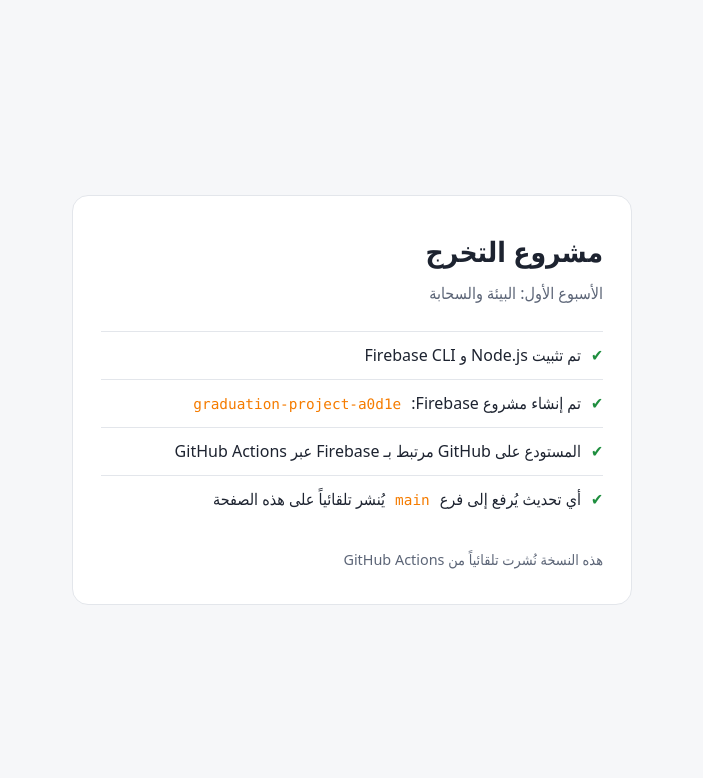
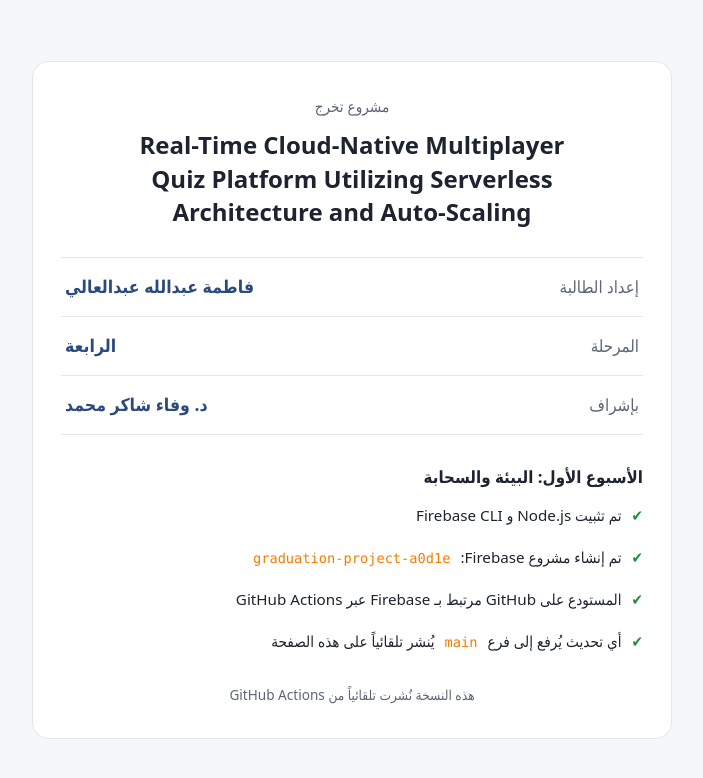
Before and after one commit to fatimaproject2003/graduation-project, a plain HTML site: page public/index.html in a window 1280 px wide. Shown: the whole page, without its empty margins (288-991 px from the left). Drawn offline with Linux system fonts and the light colour scheme.

Commit message:
Add project title, student and supervisor names to the site

```diff
--- a/public/index.html
+++ b/public/index.html
@@ -3,13 +3,15 @@
 <head>
   <meta charset="utf-8">
   <meta name="viewport" content="width=device-width, initial-scale=1">
-  <title>مشروع التخرج</title>
+  <title>Real-Time Cloud-Native Multiplayer Quiz Platform</title>
+  <meta name="description" content="مشروع تخرج: فاطمة عبدالله عبدالعالي، بإشراف د. وفاء شاكر محمد">
   <style>
     :root {
       --bg: #f6f7f9;
       --card: #ffffff;
       --text: #1d2330;
       --muted: #5c6577;
+      --value: #2c4a7c;
       --accent: #f57c00;
       --ok: #1e8e3e;
       --border: #e3e6eb;
@@ -20,6 +22,7 @@
         --card: #1b2029;
         --text: #e8ebf0;
         --muted: #9aa3b2;
+        --value: #8fb3ec;
         --accent: #ffa040;
         --ok: #4cc26b;
         --border: #2a313d;
@@ -39,21 +42,46 @@
     }
     main {
       width: 100%;
-      max-width: 560px;
+      max-width: 640px;
       background: var(--card);
       border: 1px solid var(--border);
       border-radius: 16px;
       padding: 32px 28px;
     }
-    h1 { margin: 0 0 4px; font-size: 1.75rem; }
-    .sub { margin: 0 0 24px; color: var(--muted); }
+    .kicker {
+      margin: 0 0 8px;
+      color: var(--muted);
+      font-size: 0.95rem;
+      text-align: center;
+    }
+    h1 {
+      margin: 0 0 28px;
+      font-size: 1.5rem;
+      line-height: 1.4;
+      text-align: center;
+      direction: ltr;
+      text-wrap: balance;
+    }
+    .info { margin: 0 0 28px; }
+    .row {
+      display: flex;
+      justify-content: space-between;
+      align-items: baseline;
+      gap: 16px;
+      padding: 14px 4px;
+      border-top: 1px solid var(--border);
+    }
+    .row:last-child { border-bottom: 1px solid var(--border); }
+    .row dt { color: var(--muted); font-size: 1.05rem; }
+    .row dd { margin: 0; color: var(--value); font-weight: 700; font-size: 1.1rem; }
+    h2 { margin: 0 0 4px; font-size: 1.05rem; }
     ul { list-style: none; padding: 0; margin: 0; }
     li {
       display: flex;
       gap: 10px;
       align-items: baseline;
-      padding: 10px 0;
-      border-top: 1px solid var(--border);
+      padding: 8px 0;
+      font-size: 0.95rem;
     }
     li::before { content: "✔"; color: var(--ok); font-weight: 700; }
     code {
@@ -63,13 +91,21 @@
       font-size: 0.9em;
       color: var(--accent);
     }
-    footer { margin-top: 24px; color: var(--muted); font-size: 0.9rem; }
+    footer { margin-top: 20px; color: var(--muted); font-size: 0.85rem; text-align: center; }
   </style>
 </head>
 <body>
   <main>
-    <h1>مشروع التخرج</h1>
-    <p class="sub">الأسبوع الأول: البيئة والسحابة</p>
+    <p class="kicker">مشروع تخرج</p>
+    <h1>Real-Time Cloud-Native Multiplayer Quiz Platform Utilizing Serverless Architecture and Auto-Scaling</h1>
+
+    <dl class="info">
+      <div class="row"><dt>إعداد الطالبة</dt><dd>فاطمة عبدالله عبدالعالي</dd></div>
+      <div class="row"><dt>المرحلة</dt><dd>الرابعة</dd></div>
+      <div class="row"><dt>بإشراف</dt><dd>د. وفاء شاكر محمد</dd></div>
+    </dl>
+
+    <h2>الأسبوع الأول: البيئة والسحابة</h2>
     <ul>
       <li>تم تثبيت Node.js و Firebase CLI</li>
       <li>تم إنشاء مشروع Firebase: <code>graduation-project-a0d1e</code></li>
```
